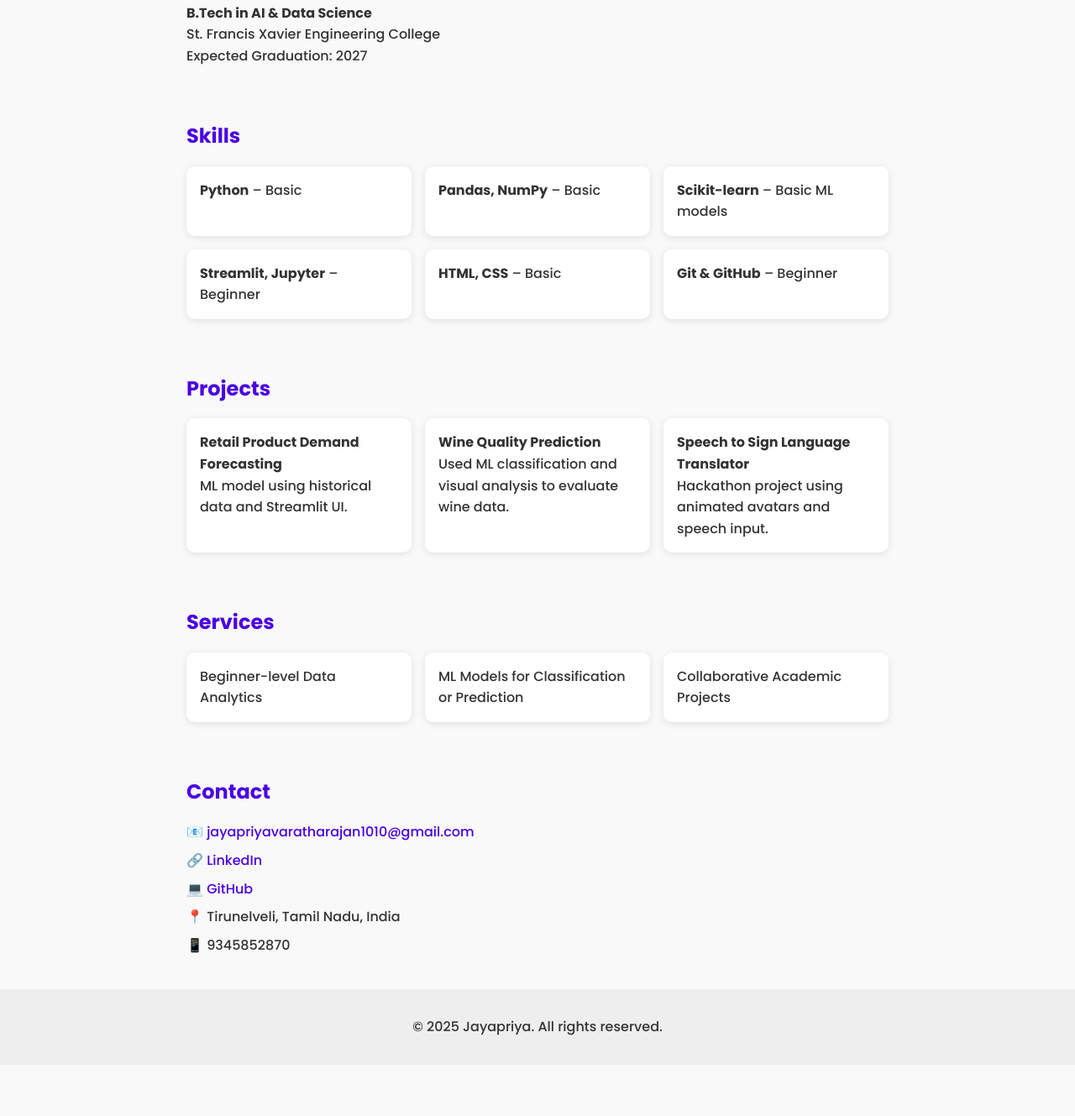
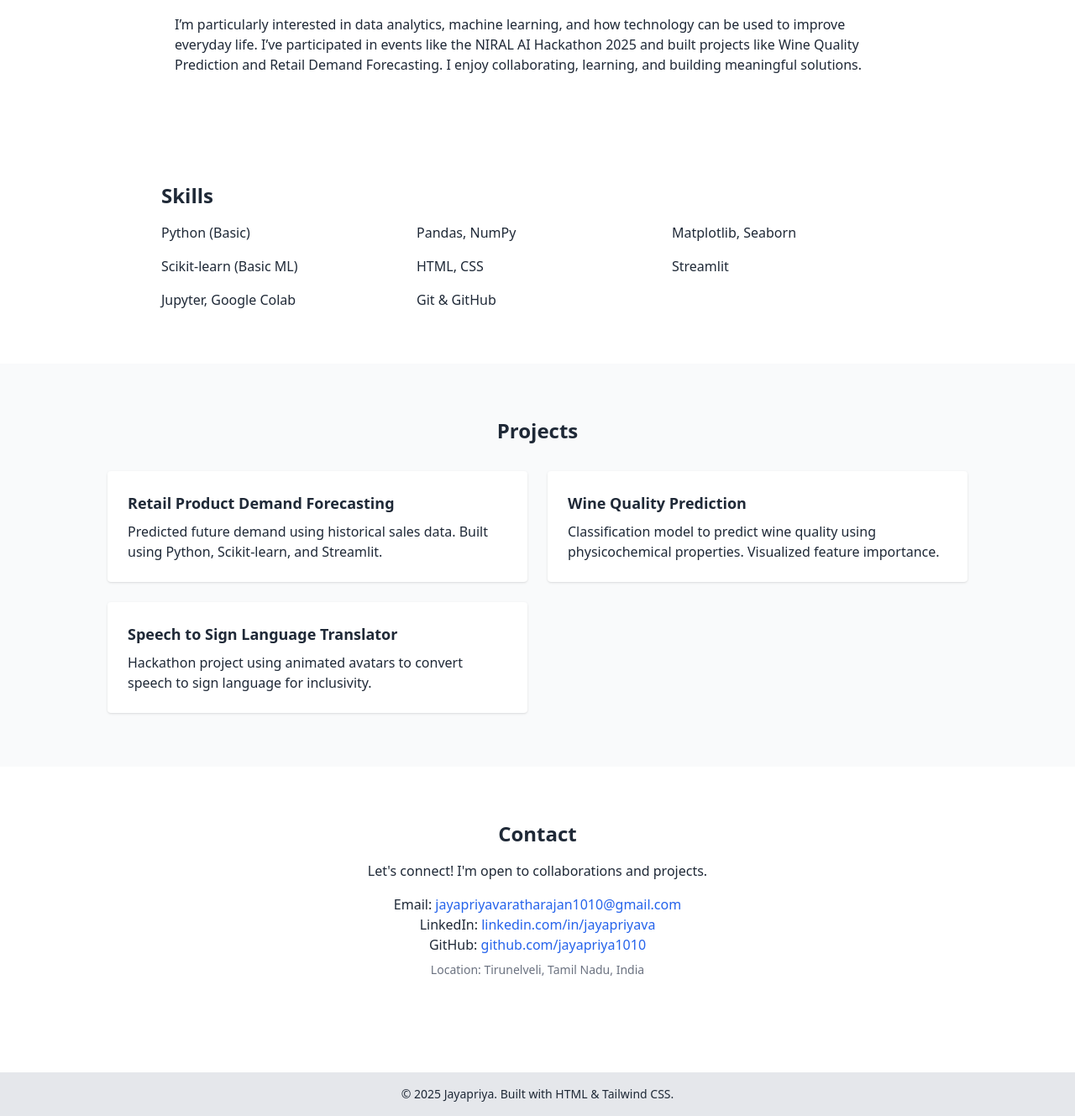
Before and after one commit to jaya-priya10/jayapriya-portfolio, a plain HTML site: page index.html in a window 1280 px wide. Shown: the part 487-1816 px from the top of the page at 84% size. Before the commit the page ends 1755 px from the top, so only its background shows below. Drawn offline with nearby package versions, Linux system fonts and the light colour scheme.

Commit message:
Update index.html

```diff
--- a/index.html
+++ b/index.html
@@ -1,150 +1,105 @@
 <!DOCTYPE html>
-<html lang="en">
+<html lang="en" class="light">
 <head>
   <meta charset="UTF-8" />
   <meta name="viewport" content="width=device-width, initial-scale=1.0" />
-  <title>Jayapriya | AI & Data Science Enthusiast</title>
-  <link href="https://fonts.googleapis.com/css2?family=Poppins:wght@300;500;700&display=swap" rel="stylesheet">
+  <title>Jayapriya | AI & Data Science Portfolio</title>
+  <script>
+    function toggleTheme() {
+      const html = document.documentElement;
+      html.classList.toggle('dark');
+    }
+  </script>
+  <script src="https://cdn.tailwindcss.com"></script>
   <style>
-    * {
-      margin: 0;
-      padding: 0;
-      box-sizing: border-box;
-      font-family: 'Poppins', sans-serif;
-    }
-    body {
-      background-color: #f9f9f9;
-      color: #333;
-      line-height: 1.6;
-    }
-    header {
-      background: linear-gradient(135deg, #4a00e0, #8e2de2);
-      color: white;
-      padding: 2rem;
-      text-align: center;
-    }
-    header img {
-      border-radius: 50%;
-      width: 120px;
-      height: 120px;
-      object-fit: cover;
-      margin-top: 1rem;
-    }
-    section {
-      padding: 2rem;
-      max-width: 900px;
-      margin: auto;
-    }
-    h2 {
-      color: #4a00e0;
-      margin-bottom: 1rem;
-    }
-    .skills, .services, .projects {
-      display: grid;
-      grid-template-columns: repeat(auto-fit, minmax(250px, 1fr));
-      gap: 1rem;
-    }
-    .card {
-      background: white;
-      border-radius: 10px;
-      padding: 1rem;
-      box-shadow: 0 2px 8px rgba(0,0,0,0.1);
-    }
-    .contact-info p, .contact-info a {
-      margin-bottom: 0.5rem;
-    }
-    footer {
-      text-align: center;
-      padding: 2rem;
-      background-color: #eee;
-    }
-    a {
-      color: #4a00e0;
-      text-decoration: none;
+    html {
+      scroll-behavior: smooth;
     }
   </style>
 </head>
-<body>
-  <header>
-    <h1>Jayapriya</h1>
-    <p>AI & Data Science Enthusiast</p>
-    <img src="profile.jpg" alt="Jayapriya profile picture" />
-  </header>
+<body class="bg-white text-gray-800 dark:bg-gray-900 dark:text-gray-100">
+  <!-- Navbar -->
+  <nav class="bg-white dark:bg-gray-800 shadow-md sticky top-0 z-50">
+    <div class="max-w-6xl mx-auto px-4 py-4 flex justify-between items-center">
+      <h1 class="text-xl font-bold">Jayapriya</h1>
+      <div class="space-x-4">
+        <a href="#about" class="hover:text-blue-600 dark:hover:text-blue-400">About</a>
+        <a href="#skills" class="hover:text-blue-600 dark:hover:text-blue-400">Skills</a>
+        <a href="#projects" class="hover:text-blue-600 dark:hover:text-blue-400">Projects</a>
+        <a href="#contact" class="hover:text-blue-600 dark:hover:text-blue-400">Contact</a>
+        <button onclick="toggleTheme()" class="ml-4 px-2 py-1 rounded bg-gray-200 dark:bg-gray-700 text-sm">🌙 Toggle</button>
+      </div>
+    </div>
+  </nav>
 
-  <section>
-    <h2>About</h2>
-    <p>I am a passionate and curious B.Tech student specializing in Artificial Intelligence and Data Science at St. Francis Xavier Engineering College. I enjoy exploring the world of data, building smart AI solutions, and working on real-world projects that solve meaningful problems. I’m particularly interested in data analytics, machine learning, and how technology can be used to improve everyday life.</p>
+  <!-- Hero -->
+  <section class="text-center py-16 bg-gradient-to-r from-blue-50 to-purple-100 dark:from-gray-700 dark:to-gray-800">
+    <h2 class="text-4xl font-bold mb-4">Hi, I'm Jayapriya 👩‍💻</h2>
+    <p class="text-lg max-w-2xl mx-auto">B.Tech student specializing in Artificial Intelligence and Data Science at St. Francis Xavier Engineering College. Passionate about solving real-world problems with smart AI solutions.</p>
+    <div class="mt-6">
+      <a href="#contact" class="inline-block bg-blue-600 text-white px-6 py-2 rounded hover:bg-blue-700">Get in Touch</a>
+      <a href="Jayapriya_Resume.pdf" download class="ml-4 inline-block bg-gray-300 dark:bg-gray-600 text-black dark:text-white px-6 py-2 rounded hover:bg-gray-400 dark:hover:bg-gray-700">Download Resume</a>
+    </div>
   </section>
 
-  <section>
-    <h2>Education</h2>
-    <p><strong>B.Tech in AI & Data Science</strong><br />St. Francis Xavier Engineering College<br />Expected Graduation: 2027</p>
+  <!-- About -->
+  <section id="about" class="max-w-4xl mx-auto py-16 px-4">
+    <h3 class="text-2xl font-semibold mb-4">About Me</h3>
+    <p>I’m particularly interested in data analytics, machine learning, and how technology can be used to improve everyday life. I’ve participated in events like the NIRAL AI Hackathon 2025 and built projects like Wine Quality Prediction and Retail Demand Forecasting. I enjoy collaborating, learning, and building meaningful solutions.</p>
   </section>
 
-  <section>
-    <h2>Skills</h2>
-    <div class="skills">
-      <div class="card">
-        <strong>Python</strong> – Basic
-      </div>
-      <div class="card">
-        <strong>Pandas, NumPy</strong> – Basic
-      </div>
-      <div class="card">
-        <strong>Scikit-learn</strong> – Basic ML models
-      </div>
-      <div class="card">
-        <strong>Streamlit, Jupyter</strong> – Beginner
-      </div>
-      <div class="card">
-        <strong>HTML, CSS</strong> – Basic
-      </div>
-      <div class="card">
-        <strong>Git & GitHub</strong> – Beginner
+  <!-- Skills -->
+  <section id="skills" class="bg-white dark:bg-gray-800 py-16 px-4">
+    <div class="max-w-4xl mx-auto">
+      <h3 class="text-2xl font-semibold mb-4">Skills</h3>
+      <ul class="grid grid-cols-2 md:grid-cols-3 gap-4">
+        <li>Python (Basic)</li>
+        <li>Pandas, NumPy</li>
+        <li>Matplotlib, Seaborn</li>
+        <li>Scikit-learn (Basic ML)</li>
+        <li>HTML, CSS</li>
+        <li>Streamlit</li>
+        <li>Jupyter, Google Colab</li>
+        <li>Git & GitHub</li>
+      </ul>
+    </div>
+  </section>
+
+  <!-- Projects -->
+  <section id="projects" class="py-16 px-4 bg-gray-50 dark:bg-gray-900">
+    <div class="max-w-5xl mx-auto">
+      <h3 class="text-2xl font-semibold mb-8 text-center">Projects</h3>
+      <div class="grid md:grid-cols-2 gap-6">
+        <div class="bg-white dark:bg-gray-800 p-6 rounded shadow">
+          <h4 class="font-bold text-lg mb-2">Retail Product Demand Forecasting</h4>
+          <p>Predicted future demand using historical sales data. Built using Python, Scikit-learn, and Streamlit.</p>
+        </div>
+        <div class="bg-white dark:bg-gray-800 p-6 rounded shadow">
+          <h4 class="font-bold text-lg mb-2">Wine Quality Prediction</h4>
+          <p>Classification model to predict wine quality using physicochemical properties. Visualized feature importance.</p>
+        </div>
+        <div class="bg-white dark:bg-gray-800 p-6 rounded shadow">
+          <h4 class="font-bold text-lg mb-2">Speech to Sign Language Translator</h4>
+          <p>Hackathon project using animated avatars to convert speech to sign language for inclusivity.</p>
+        </div>
       </div>
     </div>
   </section>
 
-  <section>
-    <h2>Projects</h2>
-    <div class="projects">
-      <div class="card">
-        <strong>Retail Product Demand Forecasting</strong><br />
-        ML model using historical data and Streamlit UI.
-      </div>
-      <div class="card">
-        <strong>Wine Quality Prediction</strong><br />
-        Used ML classification and visual analysis to evaluate wine data.
-      </div>
-      <div class="card">
-        <strong>Speech to Sign Language Translator</strong><br />
-        Hackathon project using animated avatars and speech input.
-      </div>
+  <!-- Contact -->
+  <section id="contact" class="py-16 px-4">
+    <div class="max-w-xl mx-auto text-center">
+      <h3 class="text-2xl font-semibold mb-4">Contact</h3>
+      <p class="mb-4">Let's connect! I'm open to collaborations and projects.</p>
+      <p>Email: <a href="mailto:jayapriyavaratharajan1010@gmail.com" class="text-blue-600 dark:text-blue-400">jayapriyavaratharajan1010@gmail.com</a></p>
+      <p>LinkedIn: <a href="https://linkedin.com/in/jayapriyava" class="text-blue-600 dark:text-blue-400">linkedin.com/in/jayapriyava</a></p>
+      <p>GitHub: <a href="https://github.com/jayapriya1010" class="text-blue-600 dark:text-blue-400">github.com/jayapriya1010</a></p>
+      <p class="mt-2 text-sm text-gray-500 dark:text-gray-400">Location: Tirunelveli, Tamil Nadu, India</p>
     </div>
   </section>
 
-  <section>
-    <h2>Services</h2>
-    <div class="services">
-      <div class="card">Beginner-level Data Analytics</div>
-      <div class="card">ML Models for Classification or Prediction</div>
-      <div class="card">Collaborative Academic Projects</div>
-    </div>
-  </section>
-
-  <section>
-    <h2>Contact</h2>
-    <div class="contact-info">
-      <p>📧 <a href="mailto:jayapriyavaratharajan1010@gmail.com">jayapriyavaratharajan1010@gmail.com</a></p>
-      <p>🔗 <a href="https://linkedin.com/in/jayapriyava" target="_blank">LinkedIn</a></p>
-      <p>💻 <a href="https://github.com/jayapriya1010" target="_blank">GitHub</a></p>
-      <p>📍 Tirunelveli, Tamil Nadu, India</p>
-      <p>📱 9345852870</p>
-    </div>
-  </section>
-
-  <footer>
-    &copy; 2025 Jayapriya. All rights reserved.
+  <footer class="bg-gray-200 dark:bg-gray-800 text-center text-sm py-4 mt-12">
+    © 2025 Jayapriya. Built with HTML & Tailwind CSS.
   </footer>
 </body>
 </html>
```
